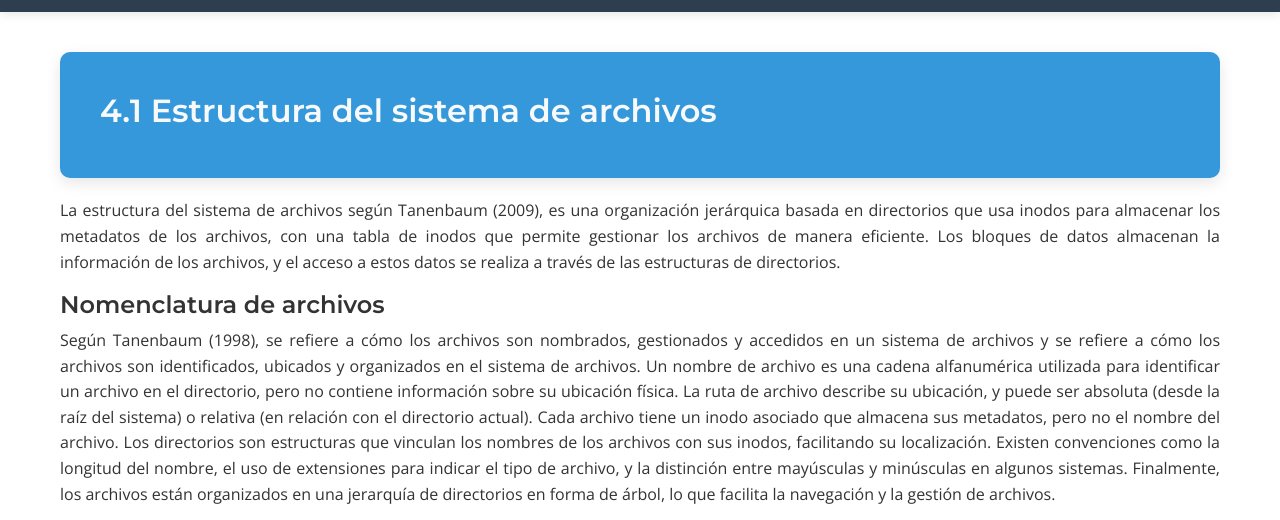
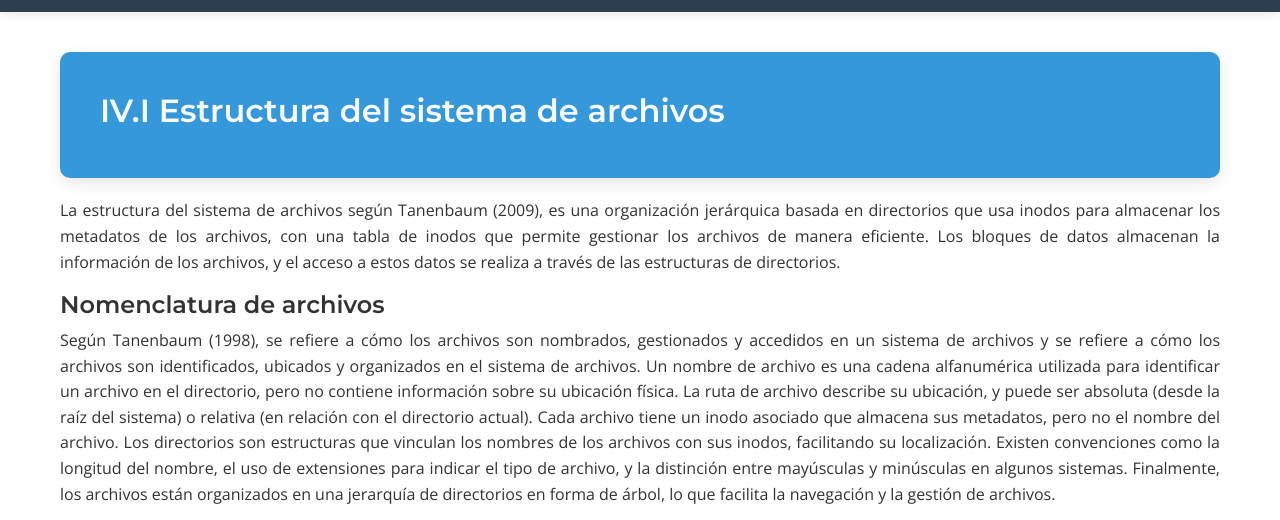
Before and after one commit to EscomISR/SO_3y4, a plain HTML site: page Unidad4_1.html in a window 1280 px wide. Shown: the part 262-782 px from the top of the page. Drawn offline with nearby package versions, Linux system fonts and the light colour scheme.

Commit message:
Update Unidad4_1.html

```diff
--- a/Unidad4_1.html
+++ b/Unidad4_1.html
@@ -331,7 +331,7 @@
 
     <div class="container">
         <div class="presentacion" style="color: #f8f9fa;">
-            <h2>4.1 Estructura del sistema de archivos</h2>
+            <h2>IV.I Estructura del sistema de archivos</h2>
         </div>
 
 
```
